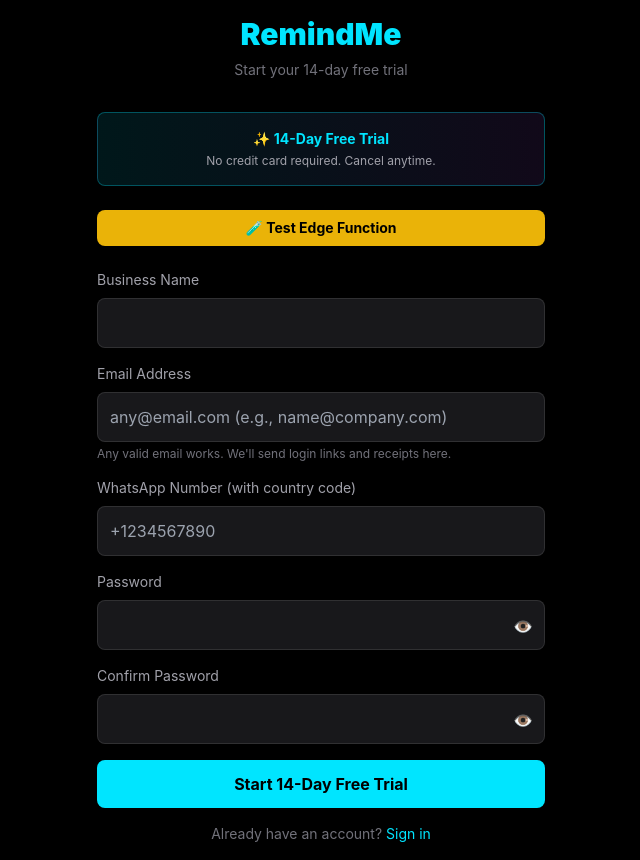
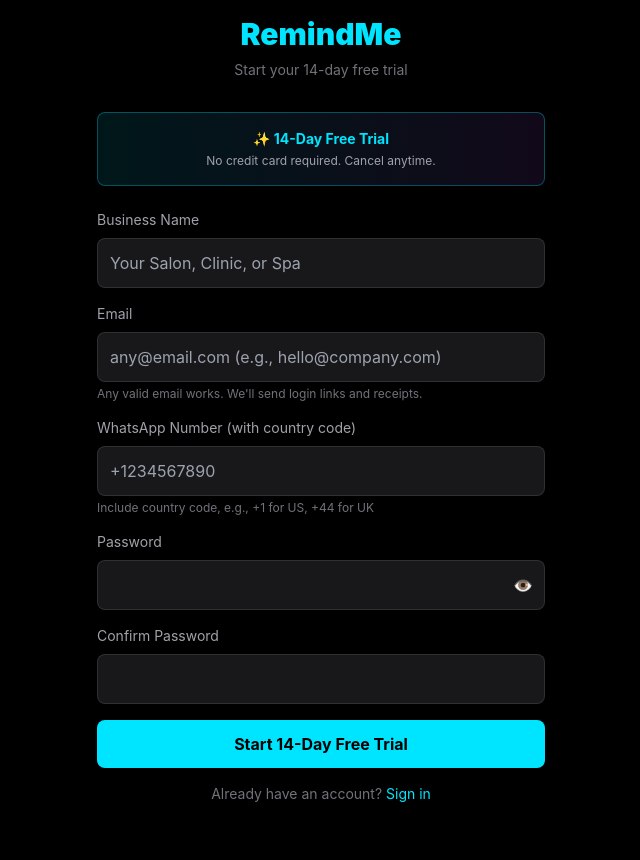
Before and after one commit to chijioke-coder/RemindMe, a React (Vite) app: page /login in a window 1280 px wide. Both pictures are taken after a click on the button "Start free trial". Shown: the whole page, without its empty margins (319-959 px from the left). After the commit the page ends 820 px from the top, so only its background shows below. Built offline with nearby package versions, Linux system fonts and the light colour scheme; no server answers.

Commit message:
Update Auth.jsx

```diff
--- a/src/pages/Auth.jsx
+++ b/src/pages/Auth.jsx
@@ -1,52 +1,73 @@
 // src/pages/Auth.jsx
-// Fixed: cleared fields on toggle, password visibility, email placeholder, and routing support
+// Fixed: separate state, password visibility, better UX
 
-import React, { useState, useEffect } from 'react'
+import React, { useState } from 'react'
 
 export default function Auth() {
   const [isLogin, setIsLogin] = useState(true)
   const [loading, setLoading] = useState(false)
   const [error, setError] = useState('')
   const [showPassword, setShowPassword] = useState(false)
-  const [showConfirmPassword, setShowConfirmPassword] = useState(false)
 
-  // Form state
-  const [email, setEmail] = useState('')
-  const [password, setPassword] = useState('')
-  const [confirmPassword, setConfirmPassword] = useState('')
-  const [businessName, setBusinessName] = useState('')
-  const [whatsappPhone, setWhatsappPhone] = useState('')
+  // Separate state for login and signup forms
+  const [loginEmail, setLoginEmail] = useState('')
+  const [loginPassword, setLoginPassword] = useState('')
 
-  // Clear form when switching between login and signup
-  useEffect(() => {
-    setEmail('')
-    setPassword('')
-    setConfirmPassword('')
-    setBusinessName('')
-    setWhatsappPhone('')
-    setError('')
-  }, [isLogin])
+  const [signupBusinessName, setSignupBusinessName] = useState('')
+  const [signupEmail, setSignupEmail] = useState('')
+  const [signupWhatsapp, setSignupWhatsapp] = useState('')
+  const [signupPassword, setSignupPassword] = useState('')
+  const [signupConfirm, setSignupConfirm] = useState('')
 
   const API_URL = import.meta.env.VITE_API_URL
   const SUPABASE_ANON_KEY = import.meta.env.VITE_SUPABASE_ANON_KEY
 
+  // Handle Login
+  const handleLogin = async (e) => {
+    e.preventDefault()
+    setLoading(true)
+    setError('')
+    try {
+      const response = await fetch(`${API_URL}/auth/login`, {
+        method: 'POST',
+        headers: {
+          'Content-Type': 'application/json',
+          'Authorization': `Bearer ${SUPABASE_ANON_KEY}`
+        },
+        body: JSON.stringify({ email: loginEmail, password: loginPassword })
+      })
+      const data = await response.json()
+      if (!response.ok) throw new Error(data.error || 'Login failed')
+      sessionStorage.setItem('business_session', JSON.stringify({
+        business: data.business,
+        session_token: data.session_token
+      }))
+      window.location.href = '/dashboard'
+    } catch (err) {
+      setError(err.message)
+    } finally {
+      setLoading(false)
+    }
+  }
+
+  // Handle Signup
   const handleSignup = async (e) => {
     e.preventDefault()
     setLoading(true)
     setError('')
 
-    if (password !== confirmPassword) {
+    if (signupPassword !== signupConfirm) {
       setError('Passwords do not match')
       setLoading(false)
       return
     }
-    if (password.length < 6) {
+    if (signupPassword.length < 6) {
       setError('Password must be at least 6 characters')
       setLoading(false)
       return
     }
     const whatsappRegex = /^\+\d{10,15}$/
-    if (!whatsappRegex.test(whatsappPhone)) {
+    if (!whatsappRegex.test(signupWhatsapp)) {
       setError('WhatsApp number must include country code (e.g., +1234567890)')
       setLoading(false)
       return
@@ -60,10 +81,10 @@
           'Authorization': `Bearer ${SUPABASE_ANON_KEY}`
         },
         body: JSON.stringify({
-          business_name: businessName,
-          email,
-          password,
-          whatsapp_phone: whatsappPhone
+          business_name: signupBusinessName,
+          email: signupEmail,
+          password: signupPassword,
+          whatsapp_phone: signupWhatsapp
         })
       })
       const data = await response.json()
@@ -80,55 +101,8 @@
     }
   }
 
-  const handleLogin = async (e) => {
-    e.preventDefault()
-    setLoading(true)
-    setError('')
-    try {
-      const response = await fetch(`${API_URL}/auth/login`, {
-        method: 'POST',
-        headers: {
-          'Content-Type': 'application/json',
-          'Authorization': `Bearer ${SUPABASE_ANON_KEY}`
-        },
-        body: JSON.stringify({ email, password })
-      })
-      const data = await response.json()
-      if (!response.ok) throw new Error(data.error || 'Login failed')
-      sessionStorage.setItem('business_session', JSON.stringify({
-        business: data.business,
-        session_token: data.session_token
-      }))
-      window.location.href = '/dashboard'
-    } catch (err) {
-      setError(err.message)
-    } finally {
-      setLoading(false)
-    }
-  }
-
-  const testEdgeFunction = async () => {
-    const url = `${API_URL}/auth/signup`
-    try {
-      const res = await fetch(url, {
-        method: 'POST',
-        headers: {
-          'Content-Type': 'application/json',
-          'Authorization': `Bearer ${SUPABASE_ANON_KEY}`
-        },
-        body: JSON.stringify({
-          business_name: 'DebugTest',
-          email: 'debug@test.com',
-          password: '123456',
-          whatsapp_phone: '+1234567890'
-        })
-      })
-      const text = await res.text()
-      alert(`Status: ${res.status}\nResponse: ${text}`)
-    } catch (err) {
-      alert(`Fetch error: ${err.message}`)
-    }
-  }
+  // Switch between login/signup – clear only the form you're leaving? Actually leave as is, but separate states ensure no overlap.
+  // No need to clear anything because states are separate.
 
   return (
     <div className="min-h-screen bg-black flex items-center justify-center p-4">
@@ -153,41 +127,38 @@
           </div>
         )}
 
-        <button
-          onClick={testEdgeFunction}
-          className="mb-6 w-full bg-yellow-500 text-black py-2 rounded-lg font-bold text-sm"
-        >
-          🧪 Test Edge Function
-        </button>
-
         {isLogin ? (
           <form onSubmit={handleLogin} className="space-y-4">
             <div>
               <label className="block text-zinc-400 text-sm mb-2">Email</label>
               <input
                 type="email"
-                value={email}
-                onChange={(e) => setEmail(e.target.value)}
+                value={loginEmail}
+                onChange={(e) => setLoginEmail(e.target.value)}
                 className="w-full bg-zinc-900 border border-white/10 rounded-lg p-3 text-white"
+                placeholder="any@email.com (e.g., hello@company.com)"
                 required
               />
+              <p className="text-zinc-500 text-xs mt-1">Any valid email works. We'll send login links and receipts.</p>
             </div>
+            <div>
+              <label className="block text-zinc-400 text-sm mb-2">Password</label>
               <div className="relative">
-              <label className="block text-zinc-400 text-sm mb-2">Password</label>
                 <input
                   type={showPassword ? 'text' : 'password'}
-                value={password}
-                onChange={(e) => setPassword(e.target.value)}
+                  value={loginPassword}
+                  onChange={(e) => setLoginPassword(e.target.value)}
                   className="w-full bg-zinc-900 border border-white/10 rounded-lg p-3 text-white pr-10"
                   required
                 />
                 <button
                   type="button"
                   onClick={() => setShowPassword(!showPassword)}
-                className="absolute right-3 bottom-3 text-zinc-400"
+                  className="absolute right-3 top-1/2 -translate-y-1/2 text-zinc-400"
                 >
                   {showPassword ? '🙈' : '👁️'}
                 </button>
+              </div>
             </div>
             <button type="submit" disabled={loading} className="w-full bg-neonBlue text-black font-bold py-3 rounded-lg">
               {loading ? 'Signing in...' : 'Sign In'}
@@ -205,68 +176,67 @@
               <label className="block text-zinc-400 text-sm mb-2">Business Name</label>
               <input
                 type="text"
-                value={businessName}
-                onChange={(e) => setBusinessName(e.target.value)}
+                value={signupBusinessName}
+                onChange={(e) => setSignupBusinessName(e.target.value)}
                 className="w-full bg-zinc-900 border border-white/10 rounded-lg p-3 text-white"
+                placeholder="Your Salon, Clinic, or Spa"
                 required
               />
             </div>
             <div>
-              <label className="block text-zinc-400 text-sm mb-2">Email Address</label>
+              <label className="block text-zinc-400 text-sm mb-2">Email</label>
               <input
                 type="email"
-                value={email}
-                onChange={(e) => setEmail(e.target.value)}
+                value={signupEmail}
+                onChange={(e) => setSignupEmail(e.target.value)}
                 className="w-full bg-zinc-900 border border-white/10 rounded-lg p-3 text-white"
-                placeholder="any@email.com (e.g., name@company.com)"
+                placeholder="any@email.com (e.g., hello@company.com)"
                 required
               />
-              <p className="text-zinc-500 text-xs mt-1">Any valid email works. We'll send login links and receipts here.</p>
+              <p className="text-zinc-500 text-xs mt-1">Any valid email works. We'll send login links and receipts.</p>
             </div>
             <div>
               <label className="block text-zinc-400 text-sm mb-2">WhatsApp Number (with country code)</label>
               <input
                 type="tel"
-                value={whatsappPhone}
-                onChange={(e) => setWhatsappPhone(e.target.value)}
+                value={signupWhatsapp}
+                onChange={(e) => setSignupWhatsapp(e.target.value)}
                 className="w-full bg-zinc-900 border border-white/10 rounded-lg p-3 text-white"
                 placeholder="+1234567890"
                 required
               />
+              <p className="text-zinc-500 text-xs mt-1">Include country code, e.g., +1 for US, +44 for UK</p>
             </div>
+            <div>
+              <label className="block text-zinc-400 text-sm mb-2">Password</label>
               <div className="relative">
-              <label className="block text-zinc-400 text-sm mb-2">Password</label>
                 <input
                   type={showPassword ? 'text' : 'password'}
-                value={password}
-                onChange={(e) => setPassword(e.target.value)}
+                  value={signupPassword}
+                  onChange={(e) => setSignupPassword(e.target.value)}
                   className="w-full bg-zinc-900 border border-white/10 rounded-lg p-3 text-white pr-10"
                   required
                 />
                 <button
                   type="button"
                   onClick={() => setShowPassword(!showPassword)}
-                className="absolute right-3 bottom-3 text-zinc-400"
+                  className="absolute right-3 top-1/2 -translate-y-1/2 text-zinc-400"
                 >
                   {showPassword ? '🙈' : '👁️'}
                 </button>
               </div>
+            </div>
+            <div>
+              <label className="block text-zinc-400 text-sm mb-2">Confirm Password</label>
               <div className="relative">
-              <label className="block text-zinc-400 text-sm mb-2">Confirm Password</label>
                 <input
-                type={showConfirmPassword ? 'text' : 'password'}
-                value={confirmPassword}
-                onChange={(e) => setConfirmPassword(e.target.value)}
+                  type={showPassword ? 'text' : 'password'}
+                  value={signupConfirm}
+                  onChange={(e) => setSignupConfirm(e.target.value)}
                   className="w-full bg-zinc-900 border border-white/10 rounded-lg p-3 text-white pr-10"
                   required
                 />
-              <button
-                type="button"
-                onClick={() => setShowConfirmPassword(!showConfirmPassword)}
-                className="absolute right-3 bottom-3 text-zinc-400"
-              >
-                {showConfirmPassword ? '🙈' : '👁️'}
-              </button>
+              </div>
             </div>
             <button type="submit" disabled={loading} className="w-full bg-neonBlue text-black font-bold py-3 rounded-lg">
               {loading ? 'Creating account...' : 'Start 14-Day Free Trial'}
```
Lines whose indentation alone changed are shown as unchanged.
